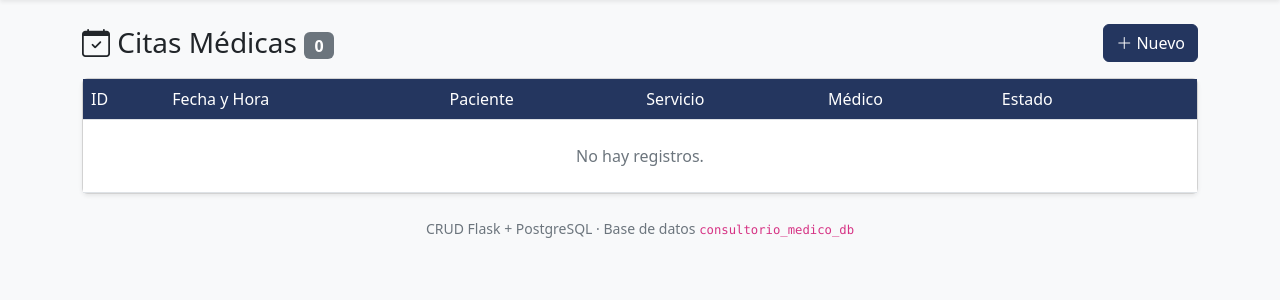
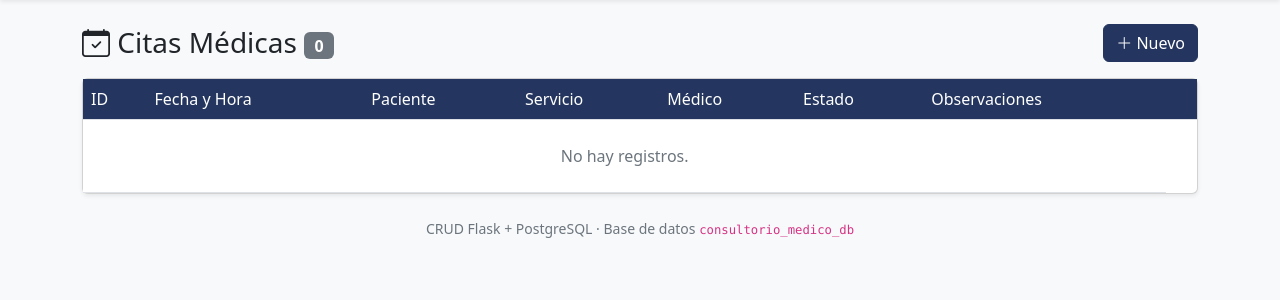
Before and after one commit to konax810/Citas-medicas, a Flask app: page /citas/ in a window 1280 px wide. Shown: the part 56-356 px from the top of the page. Run offline with Flask 3, Linux system fonts and the light colour scheme; data that the repository does not hold is empty; some libraries are stand-ins or nearby versions.

Commit message:
Agrega observacion en citas

```diff
--- a/templates/citas/list.html
+++ b/templates/citas/list.html
@@ -14,7 +14,8 @@
           <th>Servicio</th>
           <th>Médico</th>
           <th>Estado</th>
-          <th></th>
+          <th>Observaciones</th>
+          <th></th> <!-- Columna para los botones de editar/eliminar -->
         </tr>
       </thead>
       <tbody>
@@ -29,6 +30,7 @@
             {% set estado_classes = {'Programada': 'text-bg-warning', 'Atendida': 'text-bg-success', 'Cancelada': 'text-bg-danger'} %}
             <span class="badge {{ estado_classes.get(c.estado_cita, 'text-bg-secondary') }}">{{ c.estado_cita }}</span>
           </td>
+          <td>{{ c.observaciones}}</td>
           <td>{{ m.acciones(url_for('citas.editar', id=c.id_cita),
                             url_for('citas.eliminar', id=c.id_cita),
                             'la cita #' ~ c.id_cita) }}</td>
```
